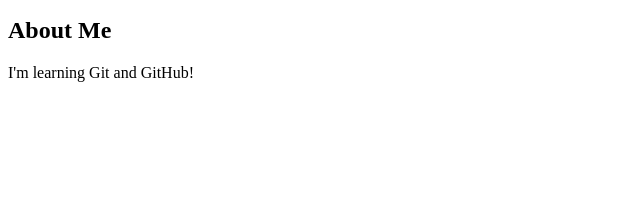
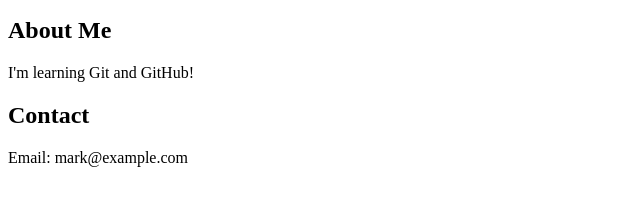
Before and after one commit to markmattar2004-wq/my-site, a plain HTML site: page index.html in a window 1280 px wide. Shown: the part 101-306 px from the top of the page, without its empty margins (0-640 px from the left). Drawn offline with Linux system fonts and the light colour scheme.

Commit message:
Add contact section

```diff
--- a/index.html
+++ b/index.html
@@ -7,5 +7,8 @@
 
   <h2>About Me</h2>
   <p>I'm learning Git and GitHub!</p>
+
+  <h2>Contact</h2>
+  <p>Email: mark@example.com</p>
 </body>
 </html>
```
